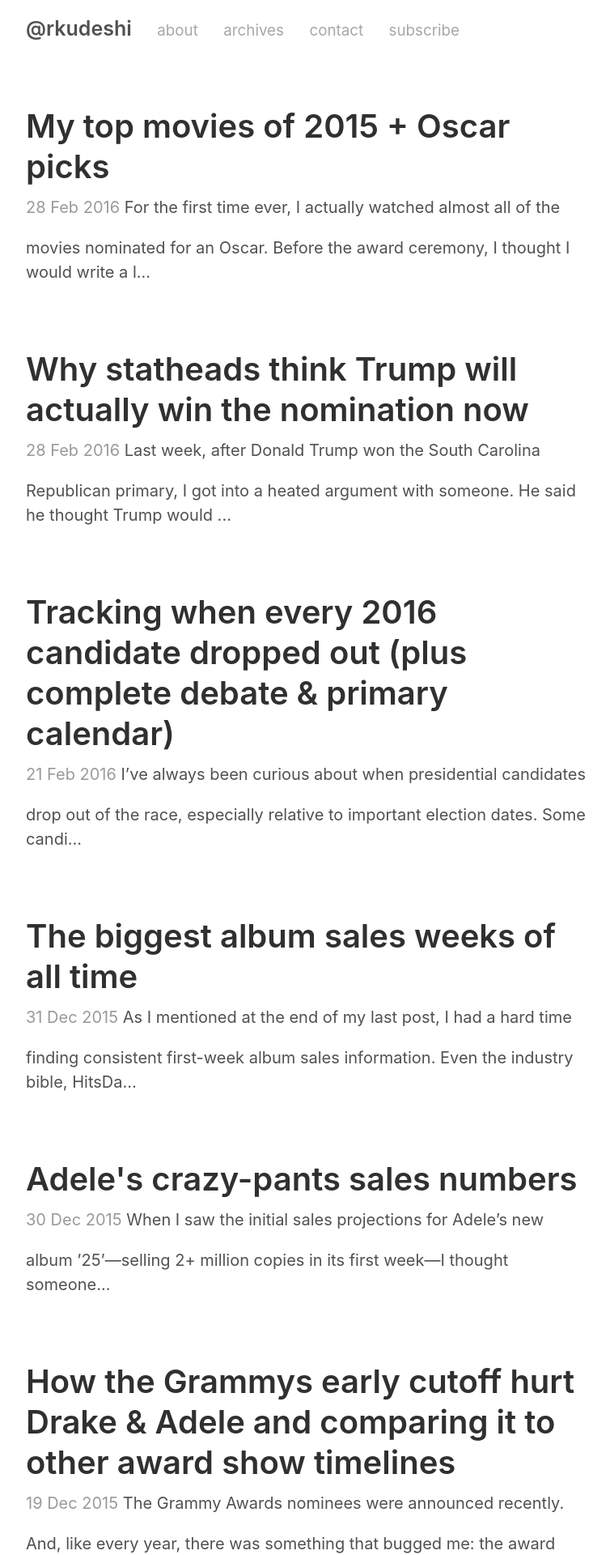
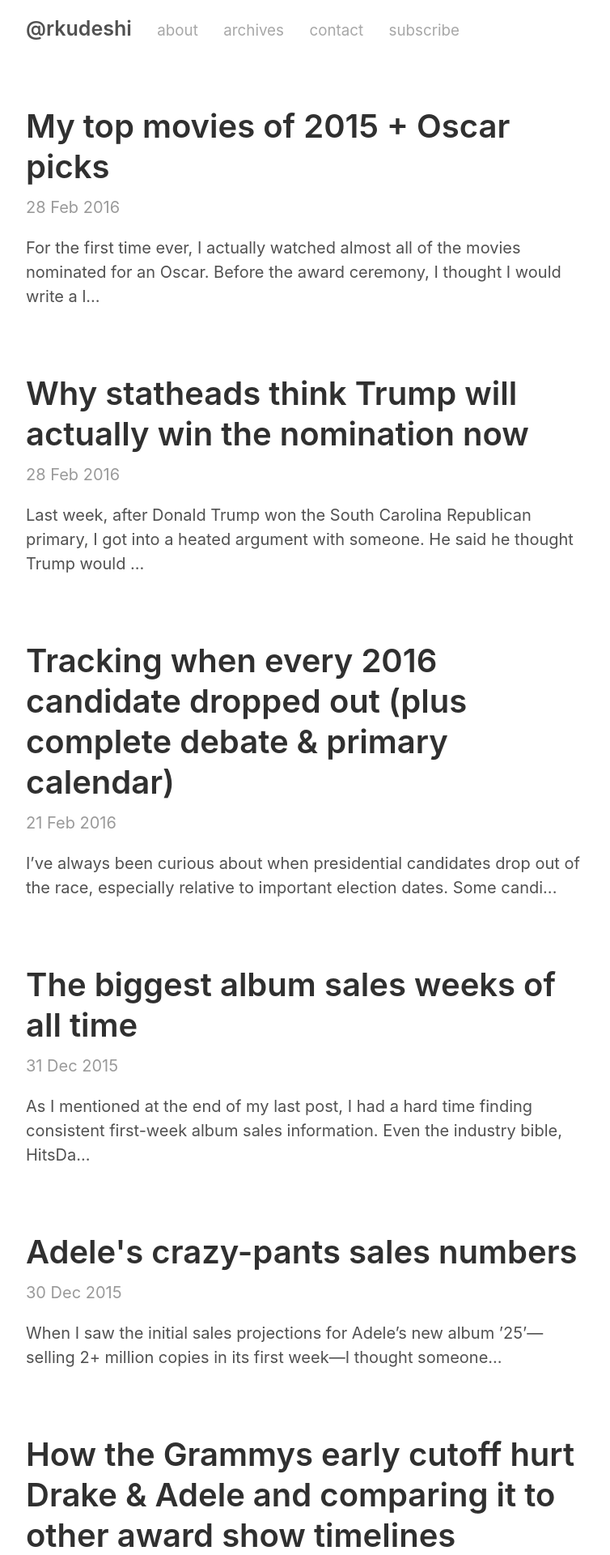
Before and after one commit to rkudeshi/rkudeshi.github.io, a Jekyll site: the page built from index.html, in a window 1280 px wide. Shown: the top 1920 px of the page at 81% size, without its empty margins (258-1012 px from the left). Built offline with Jekyll 4.4.1, drawn with Linux system fonts in a browser that asks for light colours; the list of posts is cut into pages by our own code.

Commit message:
Fix post-meta on homepage

```diff
--- a/index.html
+++ b/index.html
@@ -14,11 +14,12 @@ title: Home
 
     <time datetime="{{ post.date | date_to_xmlschema }}" class="post-date">{{ post.date | date_to_string }}</time>
 
-    {{ post.content | strip_html | truncate:150 }}
+    <div>{{ post.content | strip_html | truncate:150 }}</div>
 
     {% comment %}
     {{ post.content }}
     {% endcomment %}
+
   </article>
   {% endfor %}
 </div>
```
